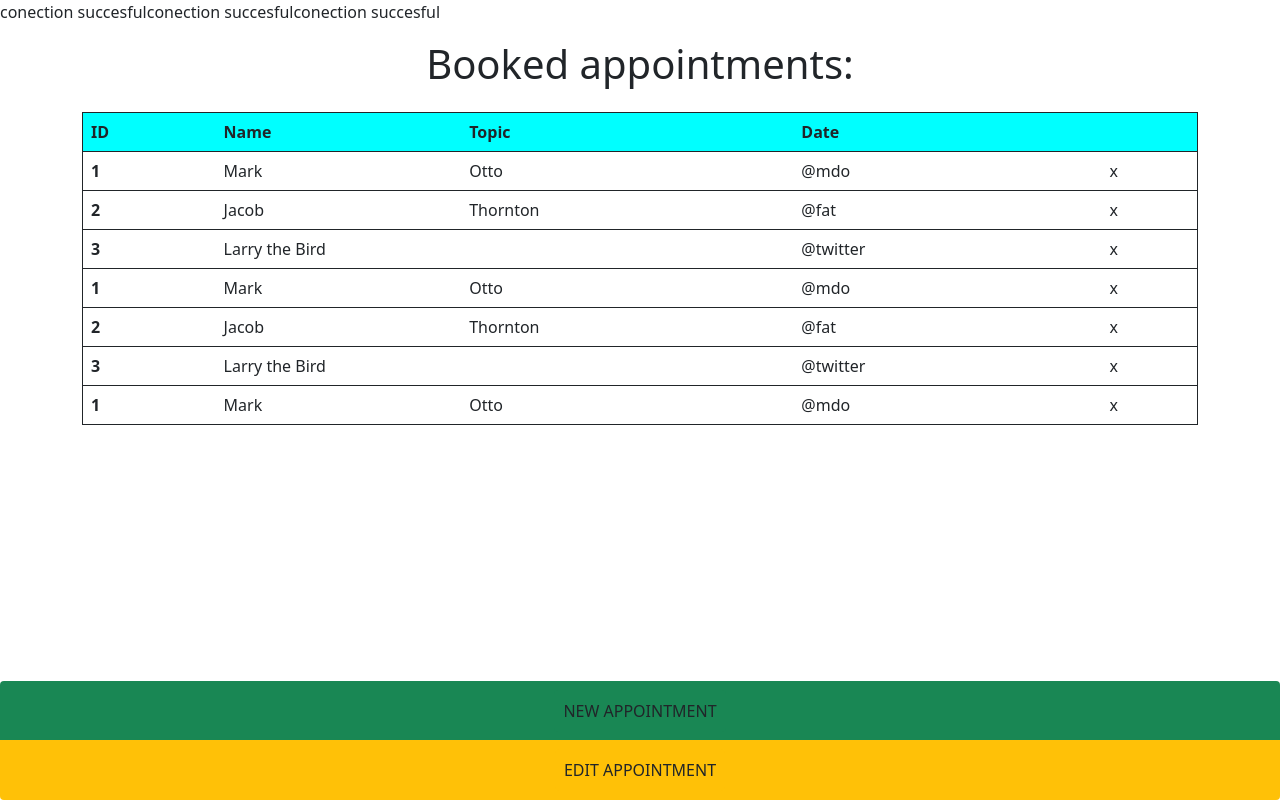
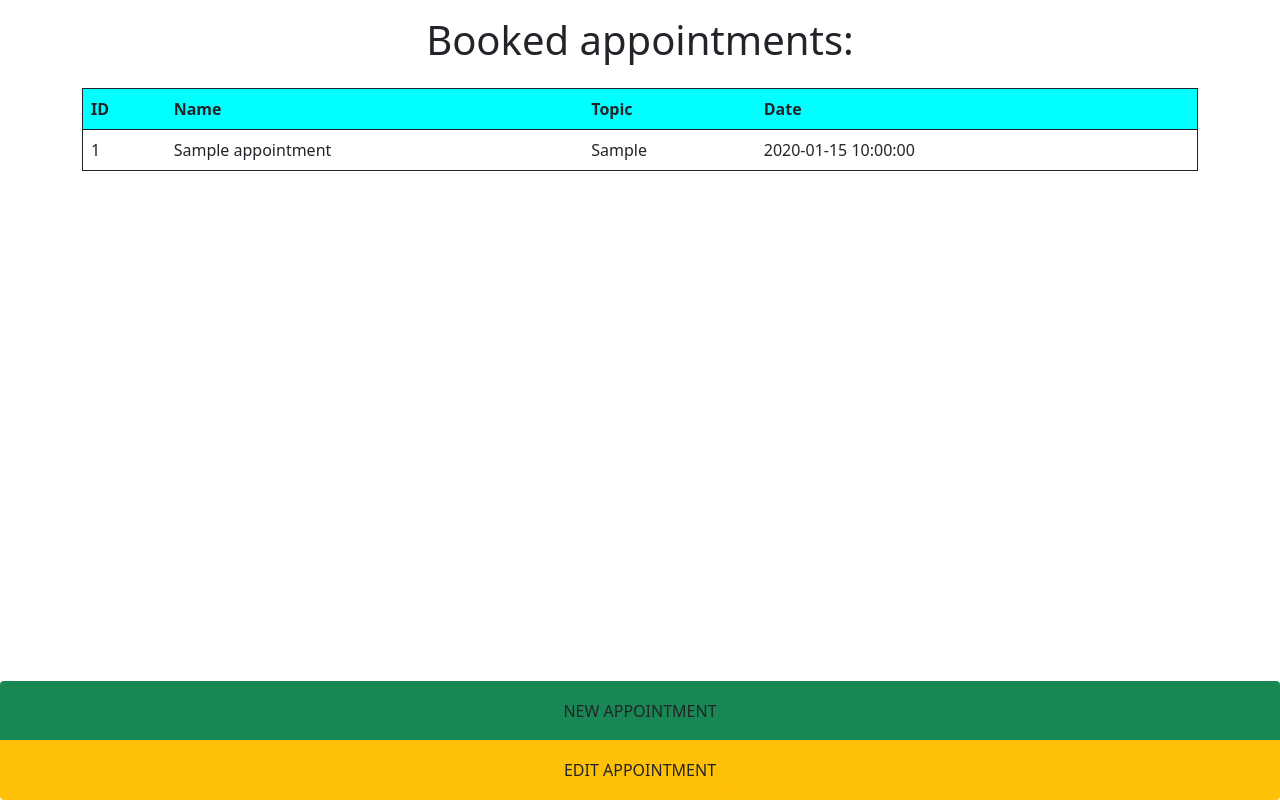
Before and after one commit to Broken-Lore/ConsultingF5, a PHP site: page / in a window 1280 px wide. Run offline with PHP 8.4, Linux system fonts and the light colour scheme; tables that the repository leaves empty or names only in its code hold one stand-in row (values such as "Sample post").

Commit message:
listDone

```diff
--- a/src/DbSession.php
+++ b/src/DbSession.php
@@ -13,7 +13,6 @@ class DbSession{
     {
         try {
             $this->mysql = $this->getConnection();
-            echo "conection succesful";
         } catch (PDOException $e) {
             echo $e->getMessage();
         }
--- a/src/controllers/AppointmentController.php
+++ b/src/controllers/AppointmentController.php
@@ -8,32 +8,48 @@ use App\Models\Appointment;
 
 
 
-class AppointmentController {
-
+class AppointmentController
+{
     public function __construct()
     {
-        if (isset ($_GET["action"]) && ($_GET["action"] =="create"))
-        {
+        if (isset($_GET["action"]) && ($_GET["action"] =="create")) {
             $this->create();
+            return;
         }
-
+        if (isset($_GET["action"]) && ($_GET["action"] =="store")) {
+            $this->store($_POST);
+            return;
+        }
+        if (isset($_GET["action"]) && ($_GET["action"] =="edit")) {
+            $this->edit($_GET["id"]);
+            return;
+        }
+        if (isset($_GET["action"]) && ($_GET["action"] =="update")) {
+            $this->update($_POST, $_GET["id"]);
+            return;
+        }
+        if (isset($_GET["action"]) && ($_GET["action"] =="delete")) {
+            $this->update($_GET["id"]);
+            return;
+        }
         $this->index();
     }
 
 
-    public function index():void {
+    public function index():void
+    {
         $appointment= new Appointment();
         $appointments= $appointment->all();
 
-         new View("appointmentList",
-         ["appointments"=>$appointments,]);
+        new View(
+            "appointmentList",
+            ["appointments"=>$appointments,]
+        );
     }
 
 
-public function create ():void
+    public function create():void
     {
-    echo "hola";
+        new View("createAppointment");
     }
-
-
 }
--- a/src/models/appointment.php
+++ b/src/models/appointment.php
@@ -1,6 +1,6 @@
 <?php
 
- namespace App\models;
+ namespace App\Models;
  use App\DbSession;
 
 
--- a/src/test.php
+++ /dev/null
@@ -1,3 +0,0 @@
-<?php
-
-echo "hola";
--- a/src/views/appointmentList.php
+++ b/src/views/appointmentList.php
@@ -13,68 +13,22 @@
             </tr>
         </thead>
         <tbody class="modal-dialog-scrollable" >
-            <tr>
-            <th scope="row">1</th>
-            <td>Mark</td>
-            <td>Otto</td>
-            <td>@mdo</td>
-            <td>x</td>
-            </tr>
-            <tr>
-            <th scope="row">2</th>
-            <td>Jacob</td>
-            <td>Thornton</td>
-            <td>@fat</td>
-            <td>x</td>
-            </tr>
-            <tr>
-            <th scope="row">3</th>
-            <td colspan="2">Larry the Bird</td>
-            <td>@twitter</td>
-            <td>x</td>
-            </tr>
-            <tr>
-            <th scope="row">1</th>
-            <td>Mark</td>
-            <td>Otto</td>
-            <td>@mdo</td>
-            <td>x</td>
-            </tr>
-            <tr>
-            <th scope="row">2</th>
-            <td>Jacob</td>
-            <td>Thornton</td>
-            <td>@fat</td>
-            <td>x</td>
-            </tr>
-            <tr>
-            <th scope="row">3</th>
-            <td colspan="2">Larry the Bird</td>
-            <td>@twitter</td>
-            <td>x</td>
-            </tr>
-            <tr>
-            <th scope="row">1</th>
-            <td>Mark</td>
-            <td>Otto</td>
-            <td>@mdo</td>
-            <td>x</td>
-            </tr>
+            <?php
+                foreach ($data["appointments"] as $appointment){
+                   echo "<tr>
+                        <td> {$appointment->getId()}</td>
+                        <td> {$appointment->getName()}</td>
+                        <td> {$appointment->getTopic()}</td>
+                        <td> {$appointment->getDate()}</td>
 
-            <?php
-                // foreach ($data["appointments"] as $appointment) {
-                //     echo "
-                //     <tr>
-                //         <td>{$student->getId()}</td>
-                //         <td>{$student->getName()}</td>
-                //         <td>{$student->getCreatedAt()}</td>
-                //         <td>
-                //         <a href='?action=edit&id={$student->getId()}'><i class='lnr lnr-pencil'></i></a>
-                //             <a href='?action=delete&id={$student->getId()}'><i class='lnr lnr-trash'></i></a>
-                //         </td>
-                //     </tr>
-                //     ";
-                //} ?>
+                   </tr>";
+
+                }
+
+            ?>
+
+
+
         </tbody>
     </table>
     <div class="m-0 p-0 container-fluid btn-group-vertical position-absolute bottom-0 start-0 " role="group" aria-label="Basic mixed styles example">
```
Lines whose indentation alone changed are shown as unchanged.
